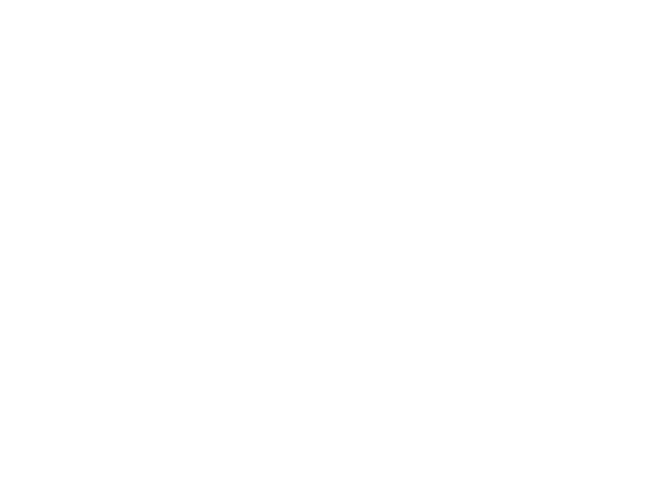
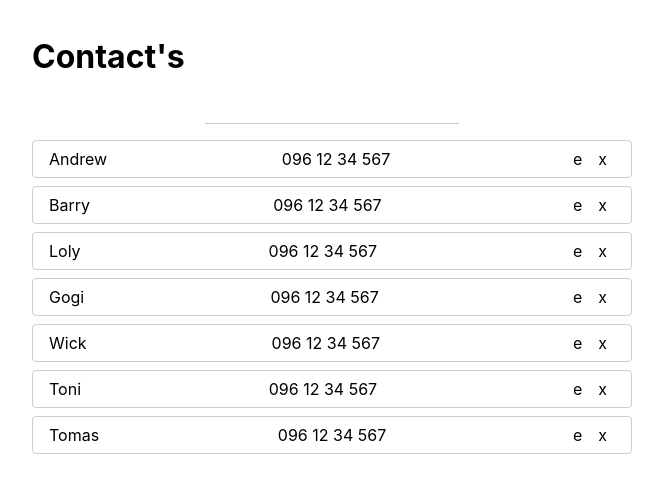
Before and after one commit to andrewzweb/react-contact-app, a React (Create React App) app: page / in a window 1280 px wide. Shown: the top 492 px of the page, without its empty margins (308-971 px from the left). Built offline with nearby package versions, Linux system fonts and the light colour scheme.

Commit message:
Make base structure Contact App

```diff
--- a/src/App.js
+++ b/src/App.js
@@ -1,8 +1,24 @@
 import React from 'react';
+import ContactSearch from './Contact/ContactSearch'
+import ContactList from './Contact/ContactList'
 
 function App() {
+
+  let contacts = [
+	{name: 'Andrew', phone: '096 12 34 567'	},
+	{name: 'Barry',  phone: '096 12 34 567'	},
+	{name: 'Loly',   phone: '096 12 34 567'	},
+	{name: 'Gogi',   phone: '096 12 34 567'	},
+	{name: 'Wick',   phone: '096 12 34 567'	},
+	{name: 'Toni',   phone: '096 12 34 567'	},
+	{name: 'Tomas',  phone: '096 12 34 567'	},
+  ]
+
   return (
-    <div>
+    <div className='wrapper'>
+	  <h1>Contact's</h1>
+	  <ContactSearch/>
+	  <ContactList contacts={contacts}/>
     </div>
   );
 }
--- /dev/null
+++ b/src/Contact/ContactItem.js
@@ -0,0 +1,32 @@
+import React from 'react'
+
+const styles = {
+  li: {
+	display: 'flex',
+	justifyContent: 'space-between',
+	alignItems: 'center',
+	padding: '.5rem 1rem',
+	border: '1px solid #ccc',
+	borderRadius: '4px',
+	marginBottom: '.5rem'
+  },
+  span: {
+	padding: '0.5rem',
+  }
+}
+
+function ContactItem({contact, index}){
+  return (
+	<li style={styles.li}>
+	  <span>{contact.name}</span>
+	  <span>{contact.phone}</span>
+
+	  <div className="actions">
+		<span style={styles.span}>e</span>
+		<span style={styles.span}>x</span>
+	  </div>
+	</li>
+  )
+}
+
+export default ContactItem
--- /dev/null
+++ b/src/Contact/ContactList.js
@@ -0,0 +1,25 @@
+import React from 'react'
+import ContactItem from './ContactItem'
+
+const styles = {
+  ul: {
+	listStyle: 'none',
+	padding: 0,
+	margin: 0
+  }
+}
+
+function ContactList(props) {
+  return (
+	<ul style={styles.ul}>
+	  {props.contacts.map((contact, index) => {
+		return <ContactItem
+				   contact = {contact}
+				   key={contact.id}
+				   index={index}/>
+	  })}
+	</ul>
+  )
+}
+
+export default ContactList
--- /dev/null
+++ b/src/Contact/ContactSearch.js
@@ -0,0 +1,27 @@
+import React from 'react';
+
+const styles = {
+  form: {
+	display: 'flex',
+	justifyContent: 'center',
+	alignItems: 'center',
+	padding: '.5rem 1rem',
+	borderRadius: '4px',
+	marginBottom: '.5rem'
+  },
+  input: {
+	border: 'none',
+	borderBottom: '1px solid #ccc',
+	width: '250px'
+  }
+}
+
+function ContactSearch() {
+  return (
+	<form style={styles.form}>
+	  <input style={styles.input}/>
+	</form>
+  );
+}
+
+export default ContactSearch;
--- a/src/index.css
+++ b/src/index.css
@@ -11,3 +11,9 @@
   font-family: source-code-pro, Menlo, Monaco, Consolas, 'Courier New',
     monospace;
 }
+
+.wrapper{
+	padding: 1rem;
+	margin: auto;
+ 	max-width: 600px;
+}
```
